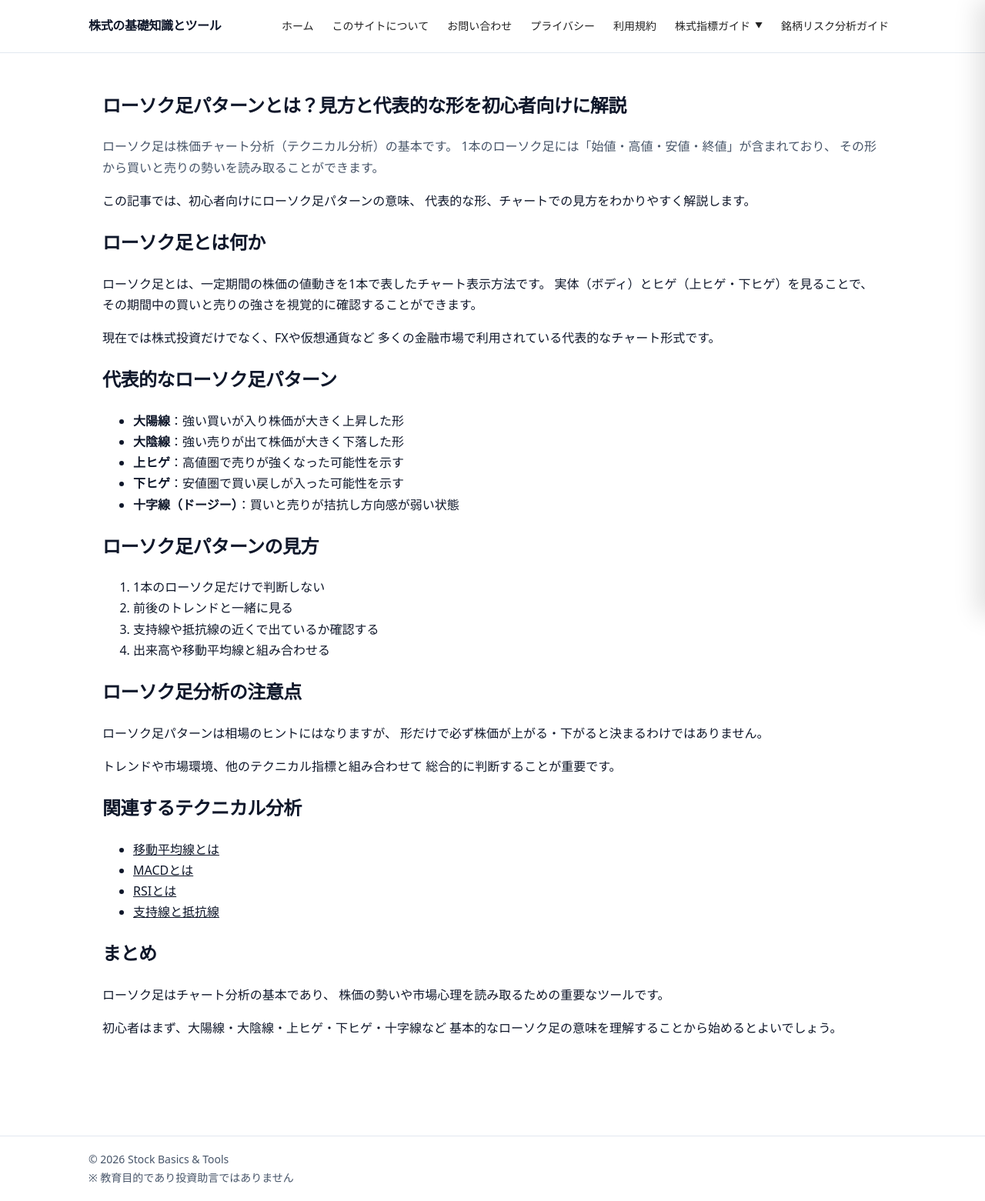
After one commit to kellyrenner15-del/p1, a Flask app: page /candlestick_patterns_explained in a window 1280 px wide. The commit adds this page. Shown: the whole page at 77% size. Run offline with Flask 3, Linux system fonts and the light colour scheme.

```diff
--- a/app.py
+++ b/app.py
@@ -86,6 +86,9 @@ def volume_analysis_explained():
 def support_and_resistance_explained():
     return render_template("support_and_resistance_explained.html")
 
+@app.route("/candlestick_patterns_explained")
+def candlestick_patterns_explained():
+    return render_template("candlestick_patterns_explained.html")
 
 # ------------------------
 # SEO 文件（全部放这里）
--- a/sitemap.xml
+++ b/sitemap.xml
@@ -82,5 +82,9 @@
   <loc>https://wuelefo.com/support_and_resistance_explained</loc>
 </url>
 
+    <url>
+  <loc>https://wuelefo.com/candlestick-patterns-explained</loc>
+</url>
+
 
 </urlset>
--- a/templates/base.html
+++ b/templates/base.html
@@ -59,6 +59,7 @@
           <a href="bollinger_bands_explained">ボリンジャーバンドとは？ </a>
           <a href="volume_analysis_explained">出来高分析とは？ </a>
            <a href="support_and_resistance_explained">支持線と抵抗線とは？ </a>
+          <a href="candlestick_patterns_explained">ローソク足パターンとは？ </a>
         </div>
       </div>
 
@@ -99,6 +100,7 @@
        <a href="bollinger_bands_explained">ボリンジャーバンドとは？</a>
         <a href="volume_analysis_explained">出来高分析とは？ </a>
          <a href="support_and_resistance_explained">支持線と抵抗線とは？ </a>
+        <a href="candlestick_patterns_explained">ローソク足パターンとは？ </a>
     </div>
 
 
--- /dev/null
+++ b/templates/candlestick_patterns_explained.html
@@ -0,0 +1,122 @@
+{% extends "base.html" %}
+
+{% block title %}ローソク足パターンとは？見方と代表的な形を初心者向けに解説【チャート分析】 | Wuelefo{% endblock %}
+
+{% block description %}
+ローソク足パターンとは何か？株価チャートの基本であるローソク足の見方、代表的な形（大陽線・大陰線・十字線など）、初心者向けの使い方をわかりやすく解説します。
+{% endblock %}
+
+{% block canonical %}https://wuelefo.com/candlestick-patterns-explained{% endblock %}
+{% block og_url %}https://wuelefo.com/candlestick-patterns-explained{% endblock %}
+{% block og_title %}ローソク足パターンとは？見方と代表例を初心者向けに解説 | Wuelefo{% endblock %}
+{% block og_description %}ローソク足パターンの意味、代表例、初心者向けの見方と使い方を整理します。{% endblock %}
+
+{% block content %}
+
+<section class="page">
+
+<div class="page-head">
+
+<h1>ローソク足パターンとは？見方と代表的な形を初心者向けに解説</h1>
+
+<p class="lead">
+ローソク足は株価チャート分析（テクニカル分析）の基本です。
+1本のローソク足には「始値・高値・安値・終値」が含まれており、
+その形から買いと売りの勢いを読み取ることができます。
+</p>
+
+<p>
+この記事では、初心者向けにローソク足パターンの意味、
+代表的な形、チャートでの見方をわかりやすく解説します。
+</p>
+
+</div>
+
+<div class="card-box">
+
+<h2>ローソク足とは何か</h2>
+
+<p>
+ローソク足とは、一定期間の株価の値動きを1本で表したチャート表示方法です。
+実体（ボディ）とヒゲ（上ヒゲ・下ヒゲ）を見ることで、
+その期間中の買いと売りの強さを視覚的に確認することができます。
+</p>
+
+<p>
+現在では株式投資だけでなく、FXや仮想通貨など
+多くの金融市場で利用されている代表的なチャート形式です。
+</p>
+
+<h2>代表的なローソク足パターン</h2>
+
+<ul class="list">
+
+<li><strong>大陽線</strong>：強い買いが入り株価が大きく上昇した形</li>
+
+<li><strong>大陰線</strong>：強い売りが出て株価が大きく下落した形</li>
+
+<li><strong>上ヒゲ</strong>：高値圏で売りが強くなった可能性を示す</li>
+
+<li><strong>下ヒゲ</strong>：安値圏で買い戻しが入った可能性を示す</li>
+
+<li><strong>十字線（ドージー）</strong>：買いと売りが拮抗し方向感が弱い状態</li>
+
+</ul>
+
+<h2>ローソク足パターンの見方</h2>
+
+<ol class="list">
+
+<li>1本のローソク足だけで判断しない</li>
+
+<li>前後のトレンドと一緒に見る</li>
+
+<li>支持線や抵抗線の近くで出ているか確認する</li>
+
+<li>出来高や移動平均線と組み合わせる</li>
+
+</ol>
+
+<h2>ローソク足分析の注意点</h2>
+
+<p>
+ローソク足パターンは相場のヒントにはなりますが、
+形だけで必ず株価が上がる・下がると決まるわけではありません。
+</p>
+
+<p>
+トレンドや市場環境、他のテクニカル指標と組み合わせて
+総合的に判断することが重要です。
+</p>
+
+<h2>関連するテクニカル分析</h2>
+
+<ul class="list">
+
+<li><a href="/moving_average_explained">移動平均線とは</a></li>
+
+<li><a href="/macd_explained">MACDとは</a></li>
+
+<li><a href="/what_is_rsi">RSIとは</a></li>
+
+<li><a href="/support_and_resistance_explained">支持線と抵抗線</a></li>
+
+</ul>
+
+<h2>まとめ</h2>
+
+<p>
+ローソク足はチャート分析の基本であり、
+株価の勢いや市場心理を読み取るための重要なツールです。
+</p>
+
+<p>
+初心者はまず、大陽線・大陰線・上ヒゲ・下ヒゲ・十字線など
+基本的なローソク足の意味を理解することから始めるとよいでしょう。
+</p>
+
+</div>
+
+</section>
+
+{% endblock %}
```
